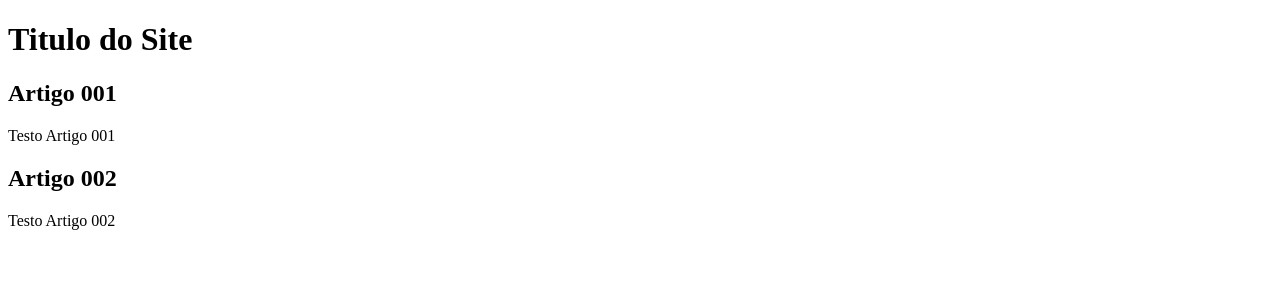
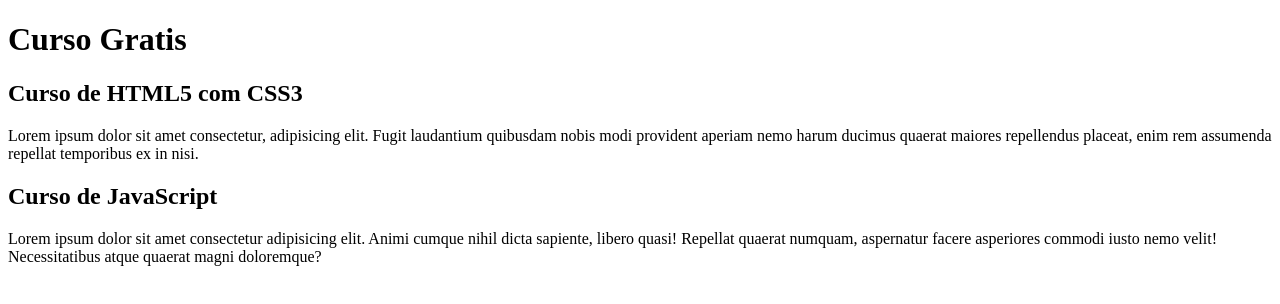
Before and after one commit to nelsoneo/projeto-site, a plain HTML site: page index.html in a window 1280 px wide. Drawn offline with Linux system fonts and the light colour scheme.

Commit message:
add conteudo

```diff
--- a/index.html
+++ b/index.html
@@ -8,15 +8,15 @@
 <body>
     <main>
         <head>
-            <h1>Titulo do Site</h1>
+            <h1>Curso Gratis</h1>
         </head>
         <article>
-            <h2>Artigo 001</h2>
-            <p>Testo Artigo 001</p>
+            <h2>Curso de HTML5 com CSS3</h2>
+            <p>Lorem ipsum dolor sit amet consectetur, adipisicing elit. Fugit laudantium quibusdam nobis modi provident aperiam nemo harum ducimus quaerat maiores repellendus placeat, enim rem assumenda repellat temporibus ex in nisi.</p>
         </article>
         <article>
-            <h2>Artigo 002</h2>
-            <p>Testo Artigo 002</p>
+            <h2>Curso de JavaScript</h2>
+            <p>Lorem ipsum dolor sit amet consectetur adipisicing elit. Animi cumque nihil dicta sapiente, libero quasi! Repellat quaerat numquam, aspernatur facere asperiores commodi iusto nemo velit! Necessitatibus atque quaerat magni doloremque?</p>
         </article>
     </main>
 </body>
```
